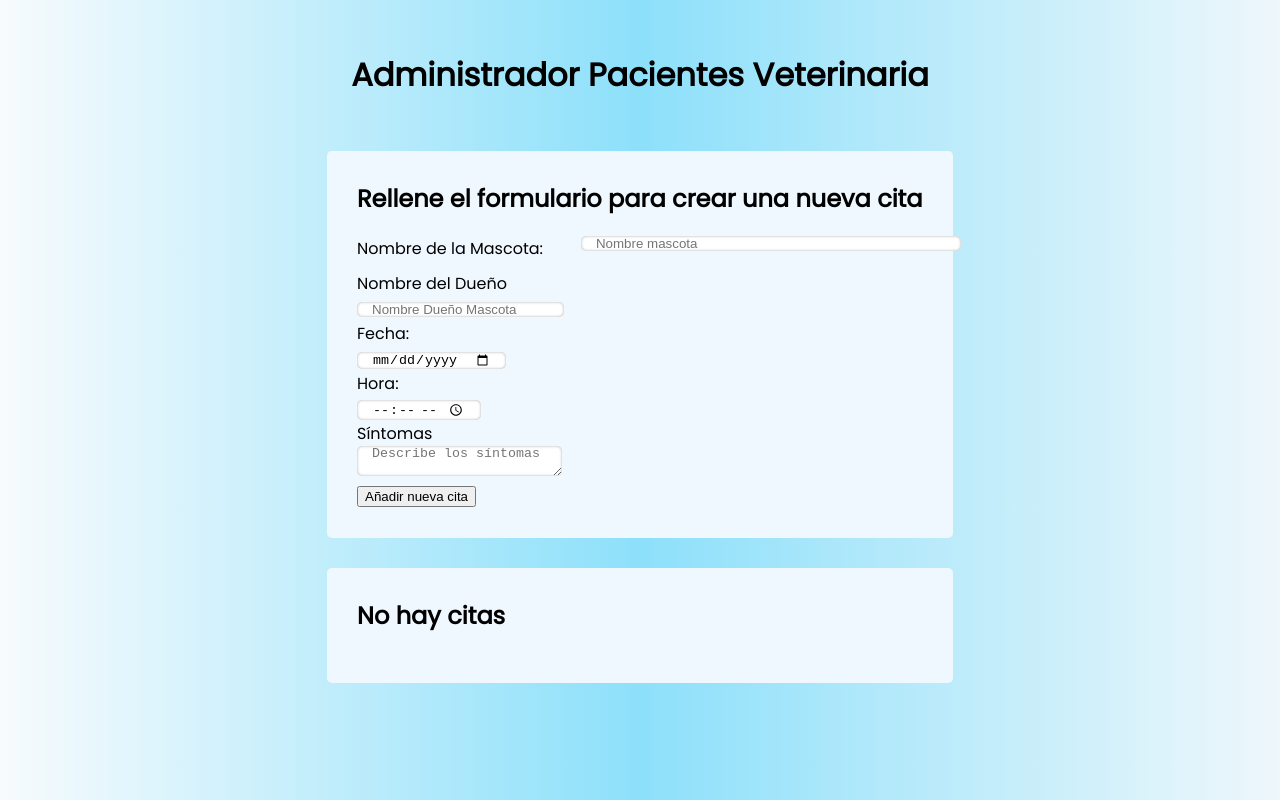
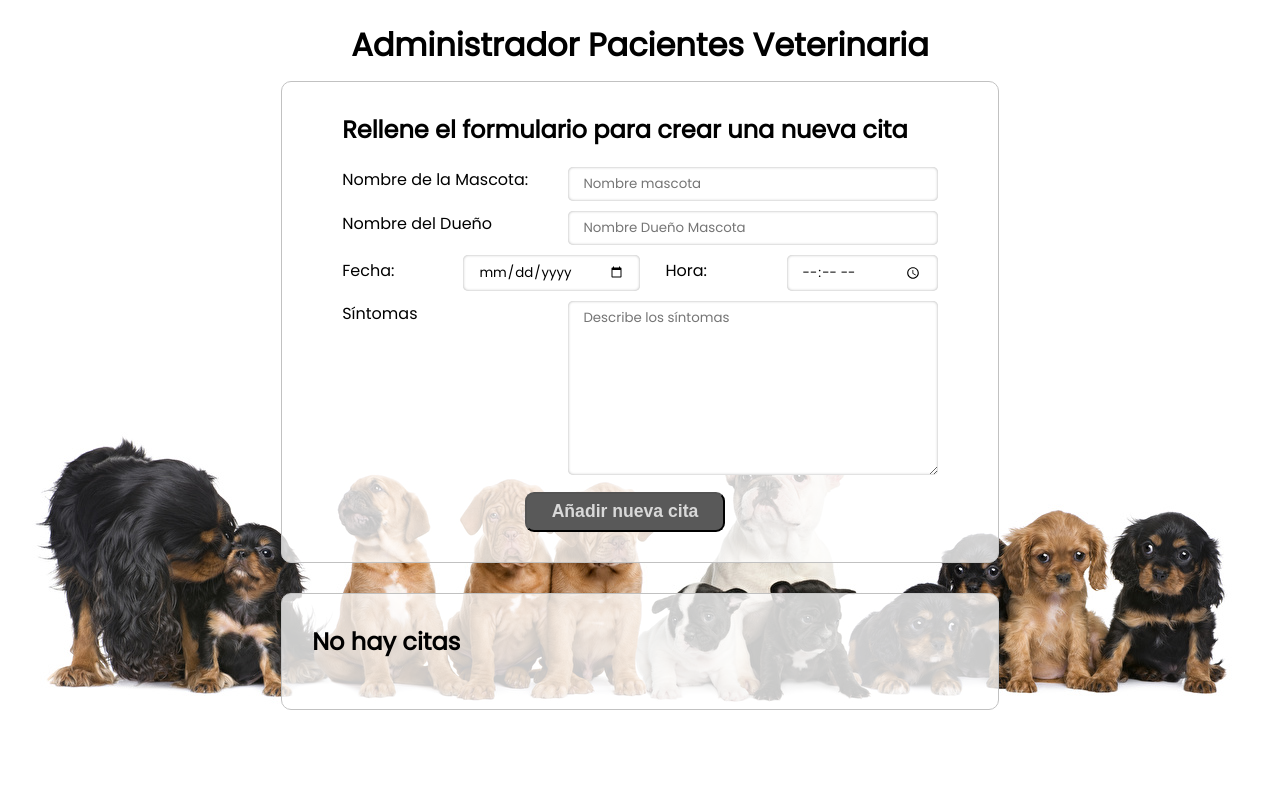
Before and after one commit to VictoriaDiro/patient-manager, a React (Create React App) app: page / in a window 1280 px wide. Built offline with nearby package versions, Linux system fonts and the light colour scheme.

Commit message:
Change styles

```diff
--- a/package.json
+++ b/package.json
@@ -3,6 +3,7 @@
   "version": "0.1.0",
   "private": true,
   "dependencies": {
+    "node-sass": "^4.14.1",
     "prop-types": "^15.7.2",
     "react": "^16.11.0",
     "react-dom": "^16.11.0",
--- a/src/components/App/App.scss
+++ b/src/components/App/App.scss
@@ -3,21 +3,23 @@
   flex-direction: column;
   justify-content: center;
   align-items: center;
-}
 
-.header__container {
-  margin: 30px 0px 30px 0px;
+  .form__container {
+    margin: -10px;
+  }
 }
 
 .new-appointment__container {
-  padding: 10px 30px 30px 30px;
-  background-color: aliceblue;
-  border-radius: 5px;
+  padding: 10px 90px 30px 60px;
+  background-color: rgba(255, 255, 255, 0.78);
+  border-radius: 10px;
+  border: 1px solid #c1c1c1;
 }
 
 .appointment-list__container {
   margin-top: 30px;
   padding: 10px 30px 30px 30px;
-  background-color: aliceblue;
-  border-radius: 5px;
+  background-color: rgba(255, 255, 255, 0.78);
+  border-radius: 10px;
+  border: 1px solid #c1c1c1;
 }
--- a/src/components/Appointment/index.js
+++ b/src/components/Appointment/index.js
@@ -1,17 +1,25 @@
 import React from 'react';
 import PropTypes from 'prop-types';
+import './styles.scss';
 
 const Appointment = ({appointment, deleteAppointment}) => {
   return (
     <div className="media mt-3">
       <div className="media-body">
+        <div>
           <h3>{appointment.mascota}</h3>
           <p className="card-text"><span>Nombre dueño: </span>{appointment.propietario}</p>
+        </div>
+        <div>
           <p className="card-text"><span>Fecha: </span>{appointment.fecha}</p>
           <p className="card-text"><span>Hora: </span>{appointment.hora}</p>
+        </div>
+        <div>
           <p className="card-text"><span>Síntomas: </span></p>
           <p className="card-text">{appointment.sintomas}</p>
+        </div>
 
+        <div className="button__delete-container">
           <button
             className="btn btn-danger"
             // Al crear pasar la función 'deleteAppoiment' a través de un arrow fucntion, esta espera a que se desencadene el 'onClick' para llamar al id, si solo llamamos a la función 'deleteAppoiment' pasando los parámetros 'cita.id' al recargar la página directamente llamaría al id
@@ -19,6 +27,7 @@ const Appointment = ({appointment, deleteAppointment}) => {
           >
             Borrar &times;
           </button>
+        </div>
       </div>
     </div>
   )
--- /dev/null
+++ b/src/components/Appointment/styles.scss
@@ -0,0 +1,26 @@
+.media {
+   padding: 10px 20px;
+   background-color: #a9a9a973;
+   border-radius: 10px;
+   .media-body {
+      div {
+         display: flex;
+         justify-content: space-between;
+      }
+      .button__delete-container {
+         width: 100%;
+         display: flex;
+         justify-content: center;
+         align-items: center;
+         button {
+            height: 30px;
+            width: 100px;
+            font-weight: 600;
+            color: #ffffff;
+            border: none;
+            border-radius: 9px;
+            background-color: #ff6565;
+         }
+      }
+   }
+}
--- a/src/components/Header/index.js
+++ b/src/components/Header/index.js
@@ -1,5 +1,6 @@
 import React from 'react';
 import PropTypes from 'prop-types';
+import './styles.scss';
 
 const Header = ({title}) => (
   <header>
--- a/src/components/NewAppointment/index.js
+++ b/src/components/NewAppointment/index.js
@@ -108,11 +108,11 @@ class NewAppointment extends Component {
               </div>
             </div>
 
-            <div className="form-group row">
+            <div className="form-group date-section row">
               <label className="col-sm-4 col-lg-3 col-form-label">
                 Fecha:
               </label>
-              <div className="col-sm-8 col-lg-3">
+              <div className="col-sm-8 col-lg-3 input-date">
                 <input
                   type="date"
                   className="form-contol form__input"
@@ -122,7 +122,7 @@ class NewAppointment extends Component {
                 />
               </div>
 
-              <label className="col-sm-4 col-lg-3 col-form-label">
+              <label className="col-sm-4 col-lg-3 col-form-label hour">
                 Hora:
               </label>
               <div className="col-sm-8 col-lg-3">
@@ -143,6 +143,7 @@ class NewAppointment extends Component {
               <div className="col-sm-8 col-lg-9">
                 <textarea
                   className="form-contol form__input"
+                  rows="8"
                   placeholder="Describe los síntomas"
                   name="sintomas"
                   onChange={this.handleChange}
@@ -151,7 +152,9 @@ class NewAppointment extends Component {
               </div>
             </div>
 
-            <input type="submit" className="py-3 mt-2 btn btn-success btn-block" value="Añadir nueva cita" />
+            <div className="button__container">
+              <input type="submit" className="py-3 mt-2 btn btn-success btn-block submit__button" value="Añadir nueva cita" />
+            </div>
 
           </form>
         </div>
--- a/src/components/NewAppointment/styles.scss
+++ b/src/components/NewAppointment/styles.scss
@@ -1,22 +1,66 @@
-.form__row {
+.form-group {
   margin: 10px 0px 10px 0px;
+  display: flex;
+  label {
+    width: 40%;
   }
-
+  div {
+    width: 60%;
     .form__input {
-  padding: 0px 15px 0px 15px;
+      width: 100%;
+      padding: 7px 15px;
       border-radius: 5px;
       border: none;
       box-shadow: inset 0 0 3px #acacac;
+      font-family: 'Poppins', sans-serif;
     }
-
     .form__pet-name {
       display: flex;
       flex-direction: row;
-}
-
       .form__pet-name--input {
         width: 350px;
         margin-left: 10%;
         display: flex;
         justify-content: flex-end;
       }
+    }
+  }
+}
+
+.form-group.date-section {
+  width: 100%;
+  label {
+    width: 25%;
+    margin-top: 3px;
+  }
+  label.hour {
+    margin-left: 55px;
+  }
+  div {
+    width: 25%;
+    input {
+      width: 100%;
+    }
+  }
+  div.input-date {
+    width: 26%;
+  }
+}
+
+form {
+  .button__container {
+    width: 100%;
+    display: flex;
+    justify-content: center;
+    align-items: center;
+    .submit__button {
+      height: 40px;
+      width: 200px;
+      font-size: 1.1rem;
+      font-weight: 600;
+      color: #d9d9d9;
+      border-radius: 9px;
+      background-color: #595959;
+    }
+  }
+}
--- a/src/index.scss
+++ b/src/index.scss
@@ -3,11 +3,10 @@ html {
 }
 
 body {
+  min-height: 100%;
   margin: 0;
-  padding: 0;
+  padding: 0 0 5rem 0;
   font-family: 'Poppins', sans-serif;
-  background-color: rgba(238,247,251,1);
-background-image: linear-gradient(-90deg, rgba(238,247,251,1) 0%, rgb(141, 224, 250) 50%, rgba(247,251,253,1) 100%);
-  min-height: 100%;
-  padding-bottom: 5rem;
+  background: url('./assets/images/dogs-background.jpg') no-repeat bottom;
+  background-attachment: fixed;
 }
```
Also changed, not shown: src/assets/images/dogs-background.jpg (added), src/components/App/App.js (line endings or trailing spaces), src/components/AppointmentsList/index.js (line endings or trailing spaces), src/components/Header/styles.scss (added), 1 other file (tests, documents, lock files or other folders). Lines whose indentation alone changed are shown as unchanged.
